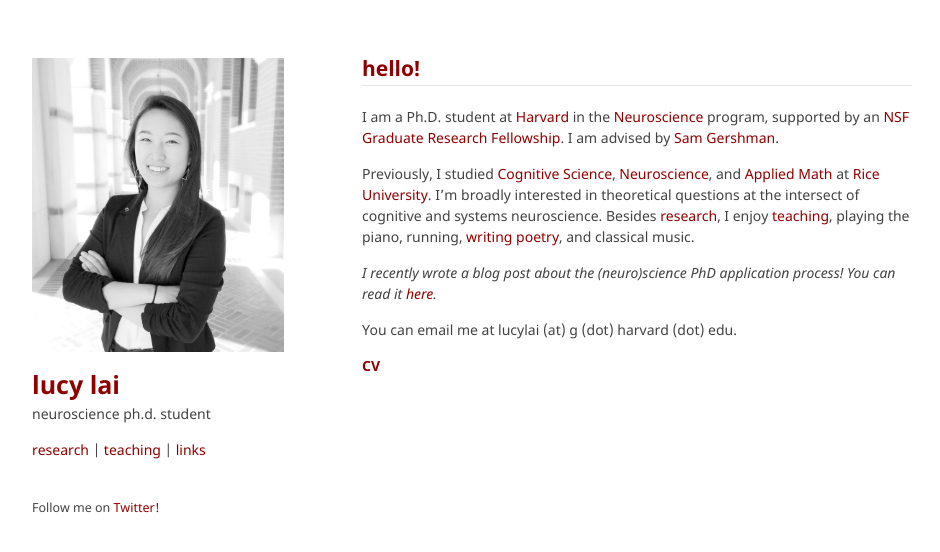
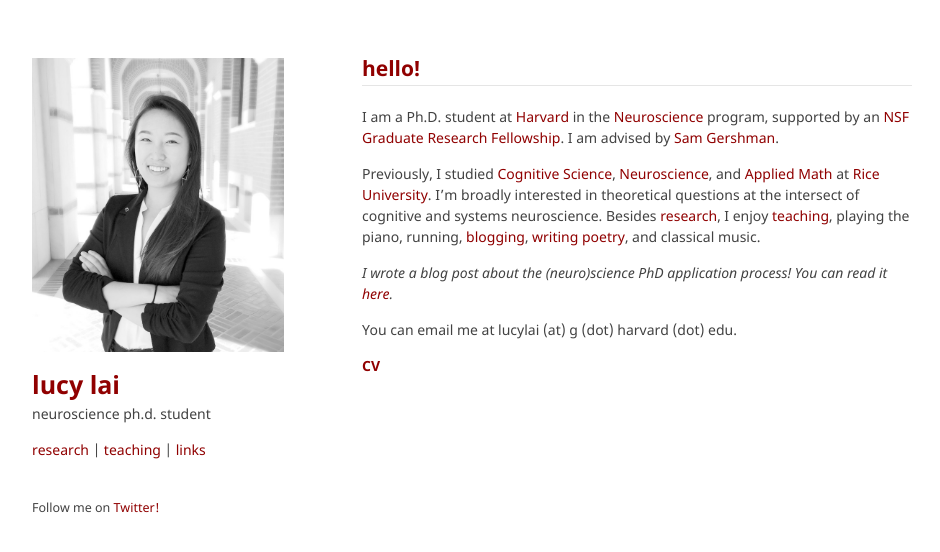
Before and after one commit to lucylai96/lucylai96.github.io, a Jekyll site: the page built from index.md, in a window 1280 px wide. Shown: the top 552 px of the page, without its empty margins (168-1108 px from the left). Built offline with Jekyll 4.4.1, drawn with Linux system fonts in a browser that asks for light colours; our own code applies the rules of GitHub Pages for plain Markdown files.

Commit message:
Update index.md

```diff
--- a/index.md
+++ b/index.md
@@ -2,9 +2,9 @@
 ***
 I am a Ph.D. student at <a href="http://www.harvard.edu" target="_blank">Harvard</a> in the <a href="http://www.hms.harvard.edu/dms/neuroscience/index.html" target="_blank">Neuroscience</a> program, supported by an <a href="https://www.nsfgrfp.org/" target="_blank">NSF Graduate Research Fellowship</a>. I am advised by <a href="http://gershmanlab.webfactional.com/index.html" target="_blank">Sam Gershman</a>.
 
-Previously, I studied <a href="http://cogsci.rice.edu/" target="_blank">Cognitive Science</a>, <a href="http://neuroscience.rice.edu" target="_blank">Neuroscience</a>, and <a href="http://www.caam.rice.edu/" target="_blank">Applied Math</a> at <a href="http://www.rice.edu/" target="_blank">Rice University</a>. I’m broadly interested in theoretical questions at the intersect of cognitive and systems neuroscience. Besides [research](./research.html), I enjoy [teaching](./teaching.html), playing the piano, running, <a href="http://subcorticalsongs.wordpress.com/" target="_blank">writing poetry</a>, and classical music.
+Previously, I studied <a href="http://cogsci.rice.edu/" target="_blank">Cognitive Science</a>, <a href="http://neuroscience.rice.edu" target="_blank">Neuroscience</a>, and <a href="http://www.caam.rice.edu/" target="_blank">Applied Math</a> at <a href="http://www.rice.edu/" target="_blank">Rice University</a>. I’m broadly interested in theoretical questions at the intersect of cognitive and systems neuroscience. Besides [research](./research.html), I enjoy [teaching](./teaching.html), playing the piano, running, <a href="http://lucyblogs.wordpress.com/" target="_blank">blogging</a>, <a href="http://subcorticalsongs.wordpress.com/" target="_blank">writing poetry</a>, and classical music.
 
-*I recently wrote a blog post about the (neuro)science PhD application process! You can read it <a href="https://lucyblogs.wordpress.com/2018/08/02/all-about-phd-applications/" target="_blank">here</a>.*
+*I wrote a blog post about the (neuro)science PhD application process! You can read it <a href="https://lucyblogs.wordpress.com/2018/08/02/all-about-phd-applications/" target="_blank">here</a>.*
 
 You can email me at lucylai (at) g (dot) harvard (dot) edu.
 
```
